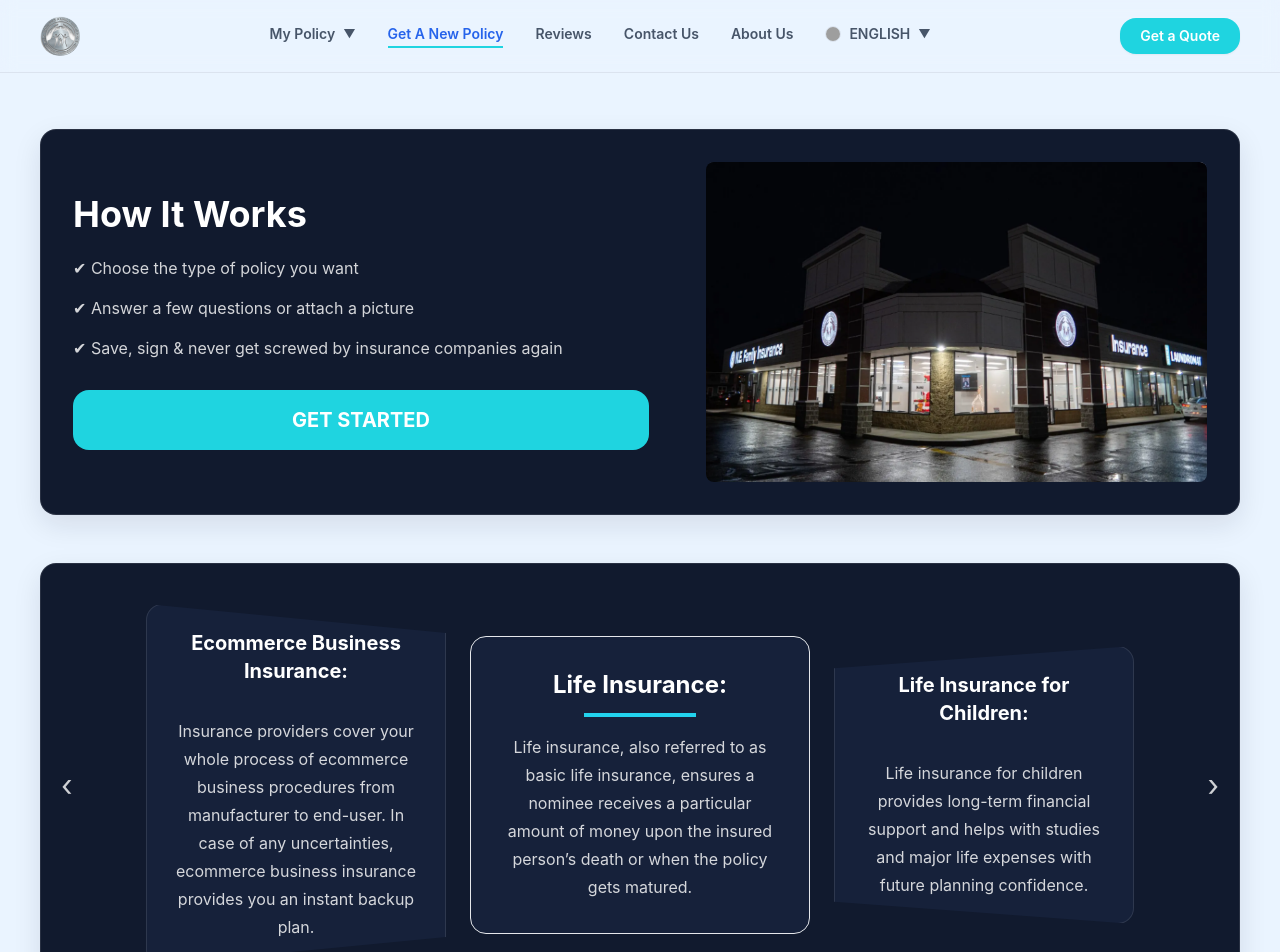
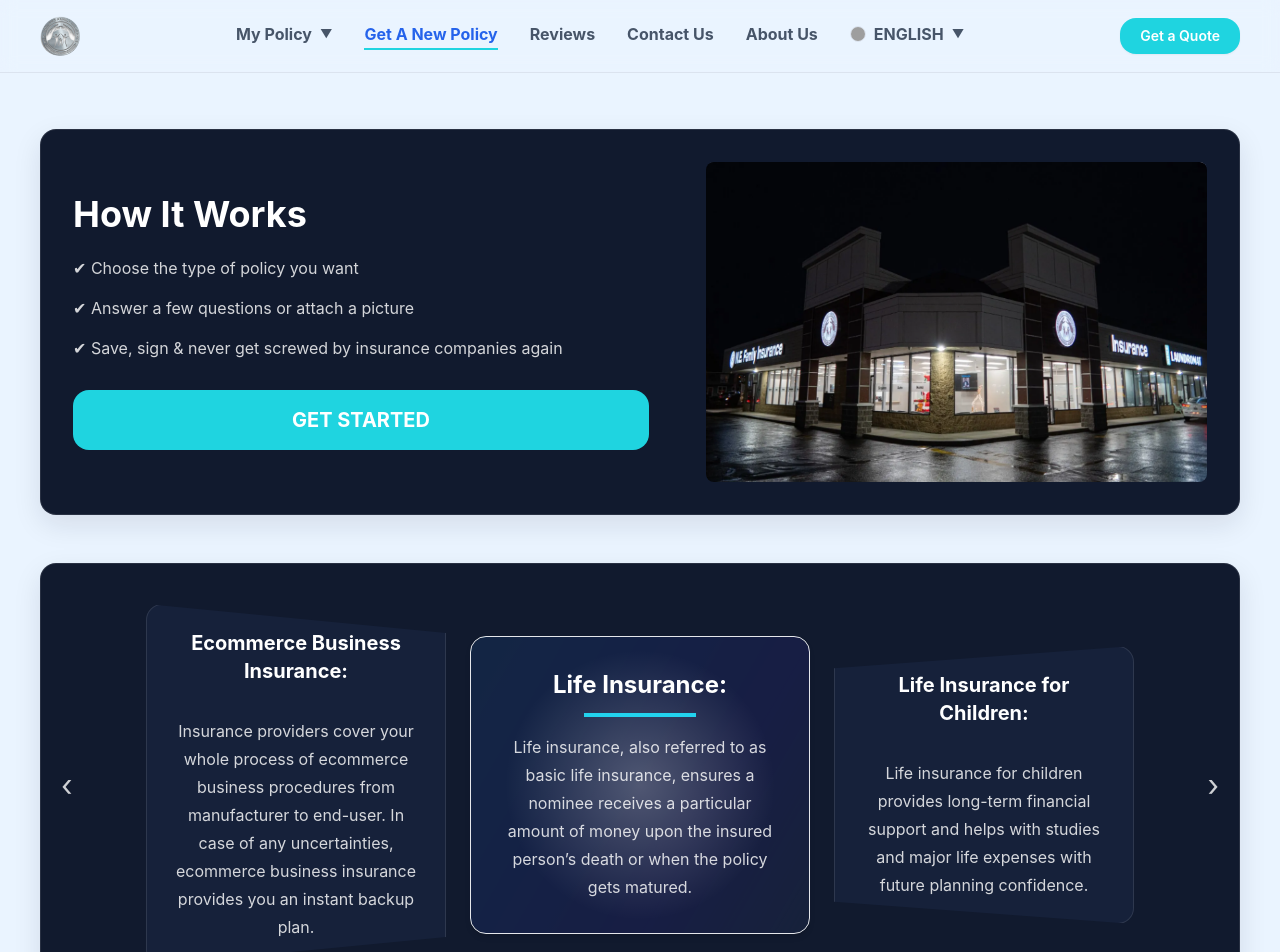
Before and after one commit to harshmali-byte/NE-Family-Website, a React (Vite) app: page /get-a-new-policy in a window 1280 px wide. Shown: the top 952 px of the page. Built offline with nearby package versions, Linux system fonts and the light colour scheme; grey boxes are pictures that could not be loaded.

Commit message:
navbar-improved

```diff
--- a/src/components/GetNewPolicyPage.jsx
+++ b/src/components/GetNewPolicyPage.jsx
@@ -2,13 +2,14 @@ import { useEffect, useState } from 'react'
 import getNewPolicy0 from '../assets/getnewpolicy0.png'
 import getNewPolicy1 from '../assets/getnewpolicy1.png'
 import { useI18n } from '../i18n.jsx'
+import { useTilt } from '../hooks/useTilt.js'
 
 function GetNewPolicyPage() {
   const { t } = useI18n()
   const cardData = t.getNewPolicy.cards
   const policyImages = [getNewPolicy0, getNewPolicy1]
   const [activeImage, setActiveImage] = useState(0)
-
+const tilt = useTilt()
   useEffect(() => {
     const intervalId = window.setInterval(() => {
       setActiveImage((prev) => (prev + 1) % policyImages.length)
@@ -103,7 +104,7 @@ const rightCard = cardData[rightIndex];
         </p>
       </div>
 
-      {/* CENTER */}
+      {/* CENTER
       <div className="interactive-card interactive-card-dark card-surface-elevated w-[340px] rounded-[var(--radius-card)] border border-[var(--color-accent)]/50 p-8 text-center text-white shadow-md shadow-[var(--shadow-accent)] transition duration-300">
         <h4 className="card-heading card-text-dark">
           {centerCard.title}
@@ -112,7 +113,44 @@ const rightCard = cardData[rightIndex];
         <p className="card-body card-text-muted-dark mt-4">
           {centerCard.text}
         </p>
-      </div>
+      </div> */}
+
+
+          <div
+  ref={tilt.ref}
+  {...tilt.handlers}
+  className="
+    card-3d
+    interactive-card interactive-card-dark
+    card-surface-elevated
+    relative
+    w-[340px]
+    rounded-[var(--radius-card)]
+    border border-[var(--color-accent)]/50
+    p-8
+    text-center
+    text-white
+    shadow-md
+    transition duration-300
+  "
+>
+  {/* HOLO EFFECT */}
+  <div className="card-holo-bg" />
+  <div className="card-glow" />
+
+  {/* CONTENT */}
+  <div className="relative z-10">
+    <h4 className="card-heading card-text-dark">
+      {centerCard.title}
+    </h4>
+
+    <div className="mx-auto mt-3 h-1 w-28 bg-[var(--color-accent)]" />
+
+    <p className="card-body card-text-muted-dark mt-4">
+      {centerCard.text}
+    </p>
+  </div>
+</div>
 
       {/* RIGHT */}
       <div
--- a/src/components/Navbar.jsx
+++ b/src/components/Navbar.jsx
@@ -90,7 +90,7 @@ function Navbar({ isMobileMenuOpen, onToggleMenu, onCloseMenu }) {
             </Link>
         </div>
 
-        <nav className="hidden   items-center gap-8 text-sm font-semibold text-[var(--color-text-muted)] md:flex">
+        <nav className="hidden   items-center gap-8  font-bold text-md text-[var(--color-text-muted)] md:flex">
           {navItemsTranslated.map((item) => (
             item === t.navbar.myPolicy ? (
               <div
--- /dev/null
+++ b/src/hooks/useTilt.js
@@ -0,0 +1,36 @@
+import { useRef } from "react";
+
+export function useTilt() {
+  const ref = useRef(null);
+
+  const handleMove = (e) => {
+    const el = ref.current;
+    if (!el) return;
+
+    const rect = el.getBoundingClientRect();
+    const hw = rect.width / 2;
+    const hh = rect.height / 2;
+
+    const ratioX = (e.clientX - (rect.left + hw)) / hw;
+    const ratioY = (e.clientY - (rect.top + hh)) / hh;
+
+    el.style.setProperty("--ratio-x", ratioX);
+    el.style.setProperty("--ratio-y", ratioY);
+  };
+
+  const handleLeave = () => {
+    const el = ref.current;
+    if (!el) return;
+
+    el.style.setProperty("--ratio-x", 0);
+    el.style.setProperty("--ratio-y", 0);
+  };
+
+  return {
+    ref,
+    handlers: {
+      onPointerMove: handleMove,
+      onPointerLeave: handleLeave,
+    },
+  };
+}
--- a/src/index.css
+++ b/src/index.css
@@ -3,6 +3,8 @@
 @tailwind utilities;
 
 :root {
+   --ratio-x: 0;
+  --ratio-y: 0;
   --color-primary: #2563eb;
   --color-primary-dark: #1d4ed8;
   --color-secondary: #1fd4e0;
@@ -197,3 +199,53 @@ body {
     }
   }
 }
+
+
+/* 3D CARD BASE */
+.card-3d {
+  transform-style: preserve-3d;
+  transition: transform 0.2s ease;
+
+  transform: rotateY(calc(-15deg * var(--ratio-x)))
+    rotateX(calc(15deg * var(--ratio-y)));
+}
+
+/* HOLOGRAPHIC LIGHT */
+.card-holo-bg {
+  position: absolute;
+  inset: 0;
+  border-radius: inherit;
+
+  background: linear-gradient(
+    120deg,
+    #22d3ee,
+    #3b82f6,
+    #9333ea,
+    transparent
+  );
+
+  opacity: 0.2;
+  mix-blend-mode: overlay;
+  pointer-events: none;
+  transition: opacity 0.3s;
+}
+
+.card-3d:hover .card-holo-bg {
+  opacity: 0.6;
+}
+
+/* LIGHT REFLECTION */
+.card-glow {
+  position: absolute;
+  inset: 0;
+  border-radius: inherit;
+
+  background: radial-gradient(
+    circle at calc(50% + var(--ratio-x) * 30%)
+      calc(50% + var(--ratio-y) * 30%),
+    rgba(255, 255, 255, 0.25),
+    transparent 60%
+  );
+
+  pointer-events: none;
+}
```
